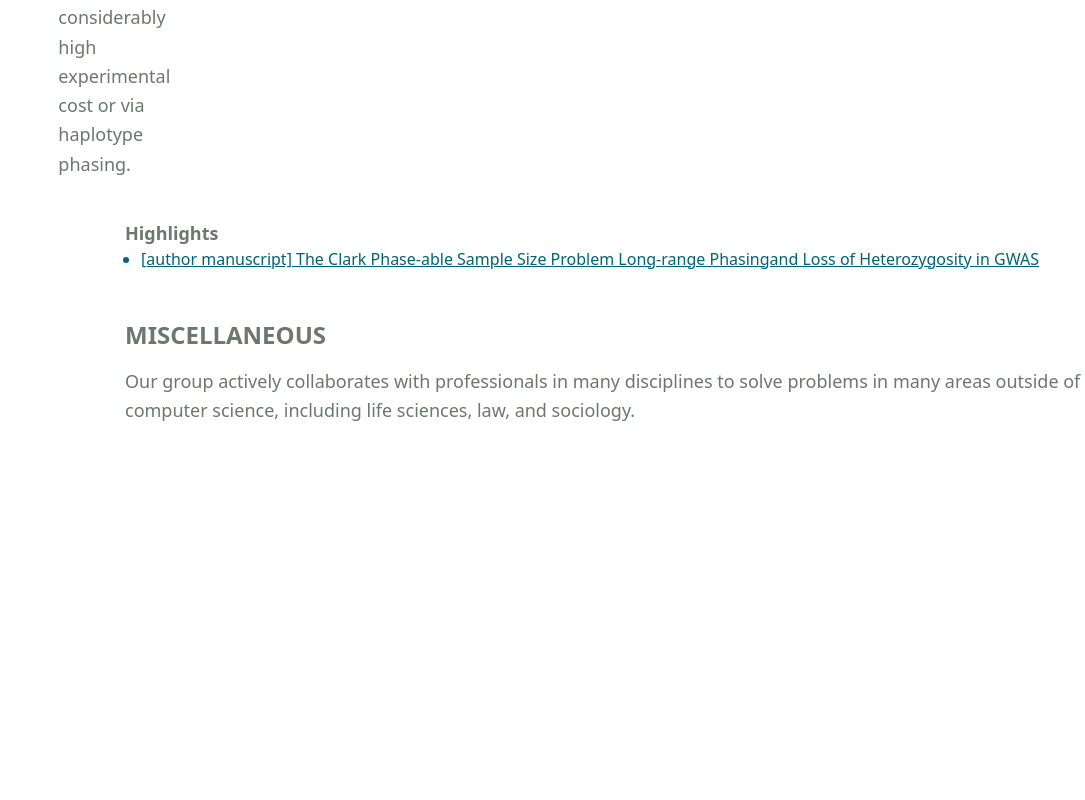
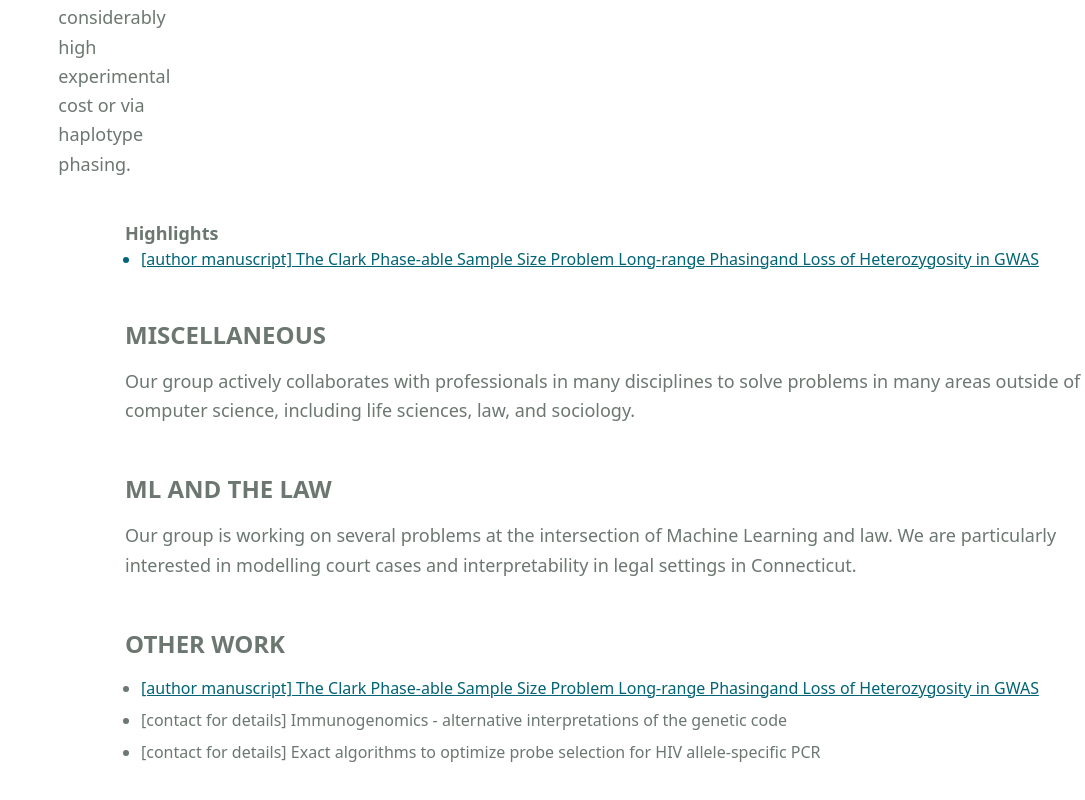
Before and after one commit to MasadRayan/Sabbir-Ahmed_Nirjon_Portfolio, a Next.js app: page /research in a window 1280 px wide. Shown: the part 8797-9597 px from the top of the page, without its empty margins (195-1280 px from the left). Before the commit the page ends 9262 px from the top, so only its background shows below. Built offline with nearby package versions, Linux system fonts and the light colour scheme.

Commit message:
other work added

```diff
--- a/src/app/research/page.jsx
+++ b/src/app/research/page.jsx
@@ -229,11 +229,27 @@ const ResearchPage = () => {
                         </ul>
                     </div>
                     {/* miscellaneous */}
-                    <div id='phasing' className='mb-10 scroll-mt-24'>
+                    <div id='miscellaneous' className='mb-10 scroll-mt-24'>
                         <h2 className='text-xl md:text-2xl font-semibold uppercase mt-12 mb-4'>Miscellaneous</h2>
                         <p className='text-lg leading-relaxed'>
                             Our group actively collaborates with professionals in many disciplines to solve problems in many areas outside of computer science, including life sciences, law, and sociology.
                         </p>
+                    </div>
+                    {/* ml */}
+                    <div id='ml' className='mb-10 scroll-mt-24'>
+                        <h2 className='text-xl md:text-2xl font-semibold uppercase mt-12 mb-4'>ML and the Law</h2>
+                        <p className='text-lg leading-relaxed'>
+                            Our group is working on several problems at the intersection of Machine Learning and law. We are particularly interested in modelling court cases and interpretability in legal settings in Connecticut.
+                        </p>
+                    </div>
+                    {/* other */}
+                    <div id='other' className='mb-10 scroll-mt-24'>
+                        <h2 className='text-xl md:text-2xl font-semibold uppercase mt-12 mb-4'>Other Work</h2>
+                        <ul className='list-disc pl-4 space-y-2'>
+                            <li><a href="" className='underline text-[#006376] '>[author manuscript] The Clark Phase-able Sample Size Problem Long-range Phasingand Loss of Heterozygosity in GWAS</a></li>
+                            <li><a href="">[contact for details] Immunogenomics - alternative interpretations of the genetic code</a></li>
+                            <li><a href="">[contact for details] Exact algorithms to optimize probe selection for HIV allele-specific PCR</a></li>
+                        </ul>
                     </div>
                 </div>
             </main>
```
